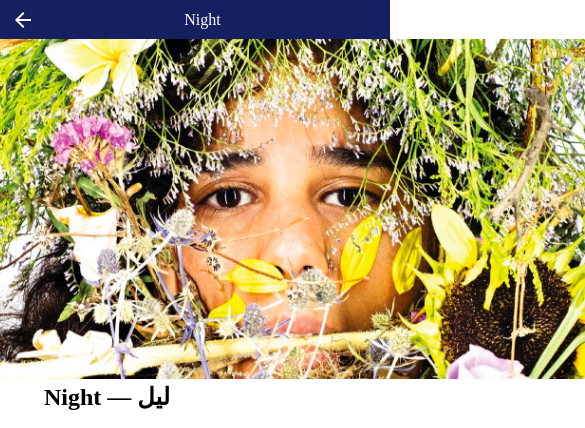
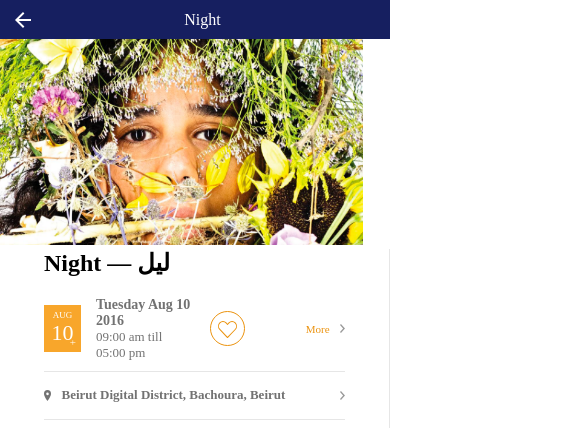
Before and after one commit to paul-adaimi/training-gtlogic, a website built with webpack: page sharqiyya-app/index.html in a window 390 px wide. Shown: the top 428 px of the page, 585 px wide, since content can reach past the window. Built offline with nearby package versions, Linux system fonts and the light colour scheme.

Commit message:
resolved issues

```diff
--- a/sharqiyya-app/index.html
+++ b/sharqiyya-app/index.html
@@ -83,6 +83,7 @@
               <div class="event-details__show-text">
                 Show more dates
               </div>
+              <div class="event-details__show-text-mobile">More</div>
               <img class="event-details__show-arrow" alt="Right Arrow Icon" src="images/icons/arrow-right.svg">
             </div>
           </div>
@@ -95,7 +96,7 @@
           <div class="event-details__location">
             <div class="event-details__location-left">
               <img class="event-details__location-image" alt="Location Icon" src="images/icons/location-grey.svg">
-              <p>Beirut Digital District, Bachoura, Beirut</p>
+              <p class="event-details__location-text">Beirut Digital District, Bachoura, Beirut</p>
               <meta itemprop="latitude" content="33.8914" />
 						  <meta itemprop="longitude" content="35.5054" />
             </div>
--- a/sharqiyya-app/style/blocks/event-content.scss
+++ b/sharqiyya-app/style/blocks/event-content.scss
@@ -3,7 +3,7 @@
   @include maxwidth;
   height: 100%;
 
-  @include for-phone-only{
+  @include for-phone-only {
     flex-direction: column;
   }
 }
--- a/sharqiyya-app/style/blocks/event-details.scss
+++ b/sharqiyya-app/style/blocks/event-details.scss
@@ -26,14 +26,13 @@
 }
 
 .event-details__date-left {
-  flex: 1;
+  flex: 2;
   display: flex;
-  justify-content: space-between;
   align-items: center;
 }
 
 .event-details__date-right {
-  flex:2;
+  flex:1;
   display: flex;
   justify-content: flex-end;
   align-items: center;
@@ -48,6 +47,7 @@
   display: flex;
   font-family: Montserrat;
   flex-direction: column;
+  margin-right: 15px;
   width: 47px;
   height:47px;
   background-color: #F8A62B;
@@ -85,10 +85,27 @@
   font-size: 13px;
 }
 
+.event-details__like-button {
+  margin-left: 15px;
+}
+
 .event-details__show-text {
   font-family: Montserrat;
   font-size: 11px;
   color: #EB930F;
+  @include for-phone-only {
+    display: none;
+  }
+}
+
+.event-details__show-text-mobile {
+  display: none;
+  @include for-phone-only {
+    font-family: Montserrat;
+    font-size: 11px;
+    color: #EB930F;
+    display: block;
+  }
 }
 
 .event-details__show-arrow {
@@ -124,7 +141,7 @@
 .event-details__location-left {
   display: flex;
   align-items: center;
-  flex: 1;
+  flex: 2;
   font-family: Roboto Slab;
   font-size: 13px;
   font-weight: bold;
@@ -141,6 +158,11 @@
 .event-details__location-image {
   fill: #727272;
   padding-right: 10px;
+}
+
+.event-details__location-text {
+  white-space: nowrap;
+  text-overflow: clip;
 }
 
 .event-details__shares-and-links {
--- a/sharqiyya-app/style/blocks/event-image.scss
+++ b/sharqiyya-app/style/blocks/event-image.scss
@@ -8,6 +8,7 @@
 
 .event-image__image {
   margin-left: 27px;
+  width: calc(100% - 27px);
   @include for-phone-only {
     margin-left: 0px;
   }
--- a/sharqiyya-app/style/blocks/related-events.scss
+++ b/sharqiyya-app/style/blocks/related-events.scss
@@ -1,6 +1,7 @@
 .related-events {
   background-color: #F0F0F0;
   border-top:2px solid rgba(0,0,0,0.16);
+  overflow: scroll;
 }
 
 .related-events__max {
--- a/sharqiyya-app/style/mixins/media-queries-mixin.scss
+++ b/sharqiyya-app/style/mixins/media-queries-mixin.scss
@@ -1,3 +1,3 @@
 @mixin for-phone-only {
-  @media (max-width: 599px) { @content; }
+  @media (max-width: 865px) { @content; }
 }
```
